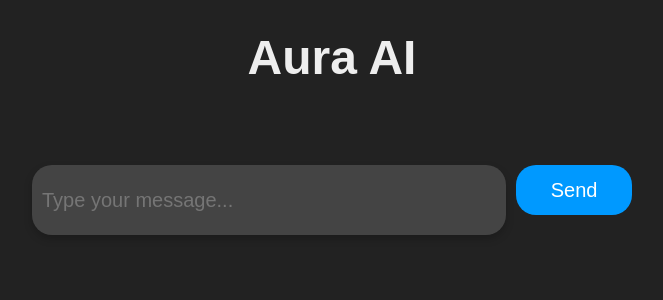
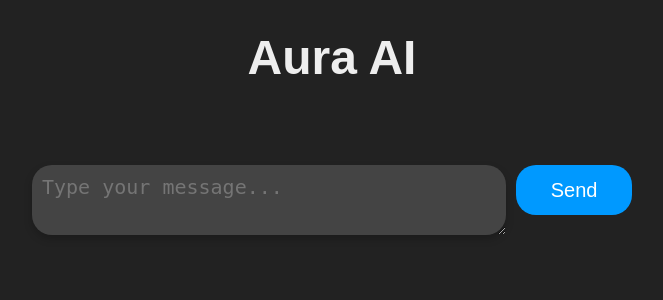
Before and after one commit to erax0r/AuraAI, a Django app: page /home/ in a window 1280 px wide. Shown: the top 300 px of the page, without its empty margins (308-971 px from the left). Run offline with Django 4.2, Linux system fonts and the light colour scheme.

Commit message:
input to textarea change

```diff
--- a/home/templates/index.html
+++ b/home/templates/index.html
@@ -25,7 +25,7 @@
     max-width: 600px;
   }
 
-  input[type="text"] {
+  textarea[type="textarea"] {
     border: none;
     border-radius: 20px;
     box-shadow: 0 4px 8px rgba(0, 0, 0, 0.2);
@@ -64,7 +64,7 @@
     margin: 50px auto;
     max-width: 600px;
     padding: 20px;
-    text-align: center;
+    text-align: left;
     white-space: pre-wrap;
     color: #eee;
   }
@@ -74,7 +74,7 @@
     <h1>Aura AI</h1>
     <form action="/home/" method="POST">
       {% csrf_token %}
-      <input type="text" name="user_input" placeholder="Type your message...">
+      <textarea type="textarea" rows="4" cols="50" name="user_input" placeholder="Type your message..."></textarea>
       <input type="hidden" name="my_hidden_input" value="  {{ data2 }}">
       <button type="submit">Send</button>
     </form>
```
